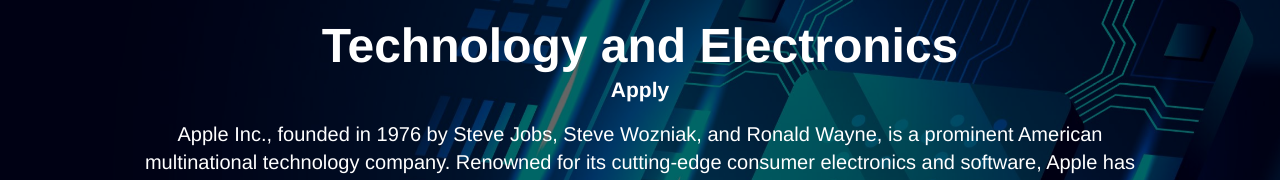
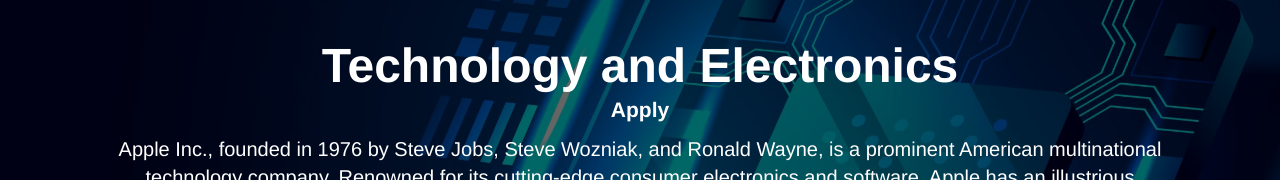
Before and after one commit to jsjunayet/Technology-and-Electronics-clientsite, a React (Vite) app: page / in a window 1280 px wide. Shown: the part 160-340 px from the top of the page. Built offline with nearby package versions, Linux system fonts and the light colour scheme; no server answers.

Commit message:
added my client site all requirement complete

```diff
--- a/src/Component/Main/Home.jsx
+++ b/src/Component/Main/Home.jsx
@@ -51,7 +51,7 @@
                         }}
                         data-swiper-parallax="-23%"
                     ></div>
-                    <SwiperSlide className='lg:mt-10 mt-2'>
+                    <SwiperSlide className='lg:mt-20 mt-1'>
                         <div className="lg:text-5xl lg:text-bold text-2xl font-semibold text-center" data-swiper-parallax="-300">
                             Technology and Electronics
                         </div>
@@ -59,12 +59,12 @@
                             Apply
                         </div>
                         <div className="text" data-swiper-parallax="-100">
-                            <p className='px-2 lg:px-20 lg:text-xl text-sm'>
+                            <p className='px-1 lg:px-20 lg:text-xl text-sm'>
                                 Apple Inc., founded in 1976 by Steve Jobs, Steve Wozniak, and Ronald Wayne, is a prominent American multinational technology company. Renowned for its cutting-edge consumer electronics and software, Apple has an illustrious product line that includes the iPhone, iPad, Mac, iPod, Apple Watch, and Apple TV. Notable for its sleek design and user-friendly interface, Apple's products have garnered a devoted global following. Its software offerings, such as macOS, iOS, iTunes, Safari, and various productivity suites, are widely acclaimed for their functionality and integration. The company's online services, including the App Store, iTunes Store, Apple Music, and iCloud, further contribute to its comprehensive technological ecosystem. With an unwavering commitment to innovation and quality, Apple has solidified its position as one of the world's leading and most recognizable brands in the technology sector
                             </p>
                         </div>
                     </SwiperSlide>
-                    <SwiperSlide className='lg:mt-10 mt-2'>
+                    <SwiperSlide className='lg:mt-16 mt-1'>
                         <div className="lg:text-5xl lg:text-bold text-2xl font-semibold text-center" data-swiper-parallax="-300">
                             Technology and Electronics
                         </div>
@@ -72,20 +72,20 @@
                             Samsung
                         </div>
                         <div className="text" data-swiper-parallax="-100">
-                            <p className='px-2 lg:px-20 lg:text-xl text-sm'>
+                            <p className='px-1 lg:px-20 lg:text-xl text-sm'>
                                 Samsung, a South Korean multinational conglomerate, is a key player in the global technology industry. Established in 1938, the company has diversified its operations across various sectors, including consumer electronics, mobile devices, semiconductors, and home appliances. Renowned for its innovative and high-quality products, Samsung's extensive range encompasses smartphones, such as the Galaxy series, along with tablets, laptops, and smartwatches. The company's semiconductor division is a leading producer of memory chips and other semiconductor components, playing a crucial role in the global technology supply chain. Samsung's home appliance segment is also widely recognized for its modern design and advanced functionalities. With a strong emphasis on research and development, Samsung continues to be a prominent name in the global tech market, consistently pushing the boundaries of technological advancement.
                             </p>
                         </div>
                     </SwiperSlide>
-                    <SwiperSlide className='lg:text-5xl lg:text-bold text-2xl font-semibold text-center'>
-                        <div className="lg:title text-2xl" data-swiper-parallax="-300">
+                    <SwiperSlide className='lg:text-5xl lg:text-bold text-2xl lg:mt-10 font-semibold text-center'>
+                        <div className="lg:text-5xl text-2xl" data-swiper-parallax="-300">
                             Technology and Electronics
                         </div>
                         <div className="subtitle text-4xl font-semibold" data-swiper-parallax="-200">
                             Google
                         </div>
                         <div className="text" data-swiper-parallax="-100">
-                            <p className='px-2 lg:px-20 lg:text-xl text-sm'>
+                            <p className='px-1 lg:px-20 lg:text-xl text-sm'>
                                 Google, an American multinational technology company founded in 1998 by Larry Page and Sergey Brin, is a dominant force in the digital landscape. Known primarily for its internet-related services and products, Google has an expansive portfolio that includes the world's most widely used search engine, along with other offerings such as Google Maps, Google Chrome, and Google Workspace. The company's Android operating system is the most popular mobile operating system globally, powering a wide range of smartphones and other devices. Google's innovative approach to technology has led to the development of various hardware products, including the Pixel smartphone, Chromecast, and Google Home smart speakers. Additionally, the company's forays into artificial intelligence and machine learning have significantly impacted the advancement of these fields on a global scale. With its ubiquitous presence and continuous focus on technological innovation, Google remains a central pillar in the modern digital era.
                             </p>
                         </div>
--- a/src/Component/Main/Navigate/Section.jsx
+++ b/src/Component/Main/Navigate/Section.jsx
@@ -12,7 +12,7 @@
                             <p className="py-6">The rapid advancements in technology and electronics have not only streamlined everyday tasks but have also facilitated the development of innovative solutions for complex global challenges. From the proliferation of smart home devices to the integration of artificial intelligence in various sectors, the transformative impact of technology continues to redefine the way people live and work, fostering unprecedented levels of interconnectedness and efficiency. As the world embraces a digital future, the integration of technology and electronics is expected to play an increasingly central role in shaping the way societies function and progress.</p>
                             <div className="flex items-center gap-5">
                                 <input type="text" placeholder="Type here" className="input input-bordered input-primary w-full max-w-xs" />
-                                <button className="bg-[#97C33C] px-3 py-[10px] text-black text-xl rounded hover:bg-slate-200">Get Started</button>
+                                <button className="bg-[#97C33C] lg:px-3 px-1 lg:py-[10px] py-[5px] text-black lg:text-xl text-sm rounded hover:bg-slate-200">Get Started</button>
 
                             </div>
                         </div>
--- a/src/Component/Main/styles.css
+++ b/src/Component/Main/styles.css
@@ -25,7 +25,7 @@
   color: #fff;
   -webkit-box-sizing: border-box;
   box-sizing: border-box;
-  padding: 40px 60px;
+  padding: 20px 30px;
 }
 
 .parallax-bg {
@@ -40,7 +40,7 @@
 }
 
 .swiper-slide .title {
-  font-size: 41px;
+  font-size: 20px;
   font-weight: 300;
   text-align: center;
 }
@@ -48,7 +48,7 @@
 .swiper-slide .subtitle {
   font-size: 21px;
   text-align: center;
-  margin-bottom: 10px;
+  margin-bottom: 5px;
 }
 
 .swiper-slide .text {
```
